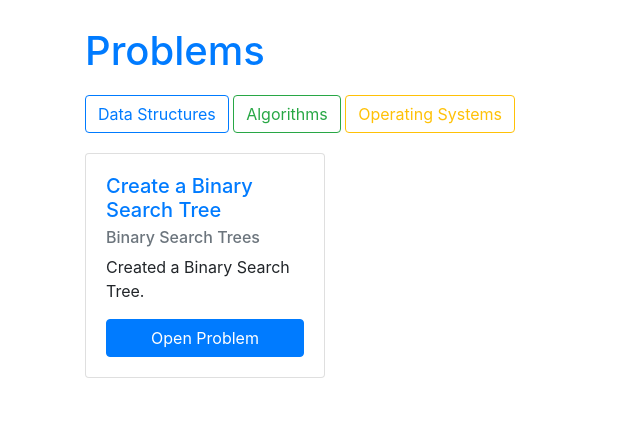
After one commit to Chahat08/FitCode, a Django app: a page that uses templates/_base.html in a window 1280 px wide; the page is wider, and only the part inside the window is pictured. The commit adds this page. Shown: the part 353-800 px from the top of that part, without its empty margins (0-640 px from the left). Run offline with Django 3.2, Linux system fonts and the light colour scheme; a user stored in the database is signed in; data comes from the database, SQL or seed files in the repository; parts of the project's set-up code (start-up, migrations or seed data) failed here and were passed over; some libraries are stand-ins or nearby versions.

Commit message:
searching function also working!

```diff
--- a/problems/urls.py
+++ b/problems/urls.py
@@ -1,8 +1,10 @@
 # problems urls
 from django.urls import path
-from .views import ProblemListView, ProblemDetailView
+from .views import ProblemListView, ProblemDetailView, SearchResultsListView
 
 urlpatterns=[
     path('', ProblemListView.as_view(), name='problem_list'),
     path('<uuid:uuid>', ProblemDetailView, name='problem_detail'),
+    path('search/', SearchResultsListView.as_view(), name='search_results'),
+
     ]
--- a/problems/views.py
+++ b/problems/views.py
@@ -5,6 +5,7 @@ from .forms import CommentForm
 from django.urls import reverse_lazy
 from django.contrib.auth.mixins import LoginRequiredMixin
 from django.contrib.auth.decorators import login_required
+from django.db.models import Q
 
 # Create your views here.
 class ProblemListView(LoginRequiredMixin, ListView):
@@ -36,6 +37,21 @@ def ProblemDetailView(request, uuid):
 
     return render(request, template_name, {'problem': problem,
                                            'comments': comments,
-                                           'comment_form': comment_form,
+                                          'comment_form': comment_form,
                                            'urls': urls
                                            })
+
+
+class SearchResultsListView(LoginRequiredMixin, ListView):
+    model=Problem
+    context_object_name='problem_list'
+    template_name='problems/search_results.html'
+    login_url='account_login'
+
+    def get_queryset(self):
+        query=self.request.GET.get('q')
+        return Problem.objects.filter(
+            Q(title__icontains=query)|
+            Q(subject__icontains=query)|
+            Q(topic__icontains=query)
+            )
--- a/templates/_base.html
+++ b/templates/_base.html
@@ -42,7 +42,11 @@
 
             <div class="collapse navbar-collapse" id="navbarNav">
                 {% if user.is_authenticated %}
-
+                <form class="form-inline mt-2 mt-md-0" action="{% url 'search_results' %}"
+                      method="get">
+                    <input name="q" class="form-control mr-sm-2" type="text" placeholder="Search"
+                           aria-label="Search">
+                </form>
                 <ul class="navbar-nav ms-auto w-100 justify-content-end">
                     <li class="nav-item">
                         <a class="nav-link" href="#">
--- a/templates/problems/problem_list.html
+++ b/templates/problems/problem_list.html
@@ -4,7 +4,11 @@
 
 {% block content %}
     <h2>Problems</h2>
-
+    <div class="topic-buttons" style="margin: 20px 0 20px 0;">
+        <a href="{% url 'search_results' %}?q=data+structures" type="button" class="btn btn-outline-primary">Data Structures</a>
+        <a href="{% url 'search_results' %}?q=algorithms" type="button" class="btn btn-outline-success">Algorithms</a>
+        <a href="{% url 'search_results' %}?q=operating+systems" type="button" class="btn btn-outline-warning">Operating Systems</a>
+    </div>
 
     <div class="card-deck">
         {% for problem in problem_list %}
--- /dev/null
+++ b/templates/problems/search_results.html
@@ -0,0 +1,28 @@
+{% extends '_base.html' %}
+
+{% block title %}Problems{% endblock title %}
+
+{% block content %}
+<a href="{% url 'problem_list' %}"><h1>Problems</h1></a>
+<div class="topic-buttons" style="margin: 20px 0 20px 0;">
+    <a href="{% url 'search_results' %}?q=data+structures" type="button" class="btn btn-outline-primary">Data Structures</a>
+    <a href="{% url 'search_results' %}?q=algorithms" type="button" class="btn btn-outline-success">Algorithms</a>
+    <a href="{% url 'search_results' %}?q=operating+systems" type="button" class="btn btn-outline-warning">Operating Systems</a>
+</div>
+<div class="card-deck">
+    {% for problem in problem_list %}
+    <div class="card" style="min-width: 15rem; max-width: 15rem; margin-bottom: 2em;">
+        {% if problem.header %}
+            <img class="card-img-top" src="{{problem.header.url}}" alt="{{problem.title}}">
+        {% endif %}
+
+        <div class="card-body d-flex flex-column">
+            <a href="{{ problem.get_absolute_url }}"><h5 class="card-title">{{ problem.title }}</h5></a>
+            <h6 class="card-subtitle mb-2 text-muted">{{ problem.topic }}</h6>
+            <p class="card-text">{{ problem.details }}</p>
+            <a href="{{problem.get_absolute_url}}" class="btn mt-auto btn-primary">Open Problem</a>
+        </div>
+    </div>
+    {% endfor %}
+</div>
+{% endblock content %}
```
